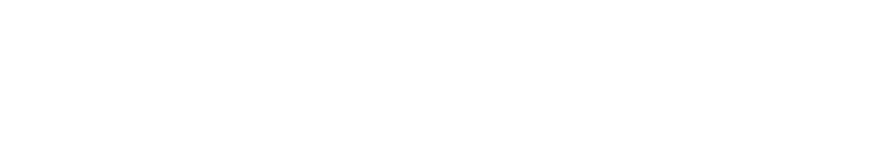
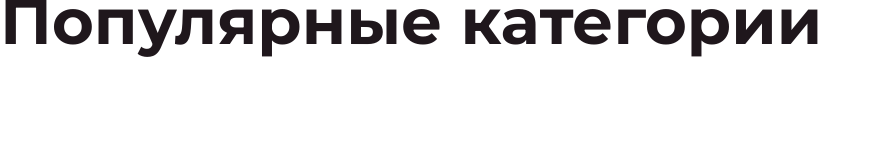
Before and after one commit to 0tohik0/baza-, a plain HTML site: page index.html in a window 1280 px wide. Shown: the whole page, without its empty margins (0-876 px from the left). Drawn offline with Linux system fonts and the light colour scheme.

Commit message:
feat: add

```diff
--- a/index.html
+++ b/index.html
@@ -10,6 +10,10 @@
     <title>baza</title>
 </head>
 <body>
-
+    <div class="page1">
+        <h1 class="title">Популярные категории</h1>
+        <!-- /.title -->
+    </div>
+    <!-- /.page1 -->
 </body>
 </html>
--- a/style.css
+++ b/style.css
@@ -3,3 +3,12 @@
     margin: 0;
     padding: 0;
 }
+html {
+    background-color: white;
+    color: #1F171C;
+    font-family: Montserrat;
+    font-size: 32px;
+    font-style: normal;
+    font-weight: 600;
+    line-height: 133.9%;
+}
```
